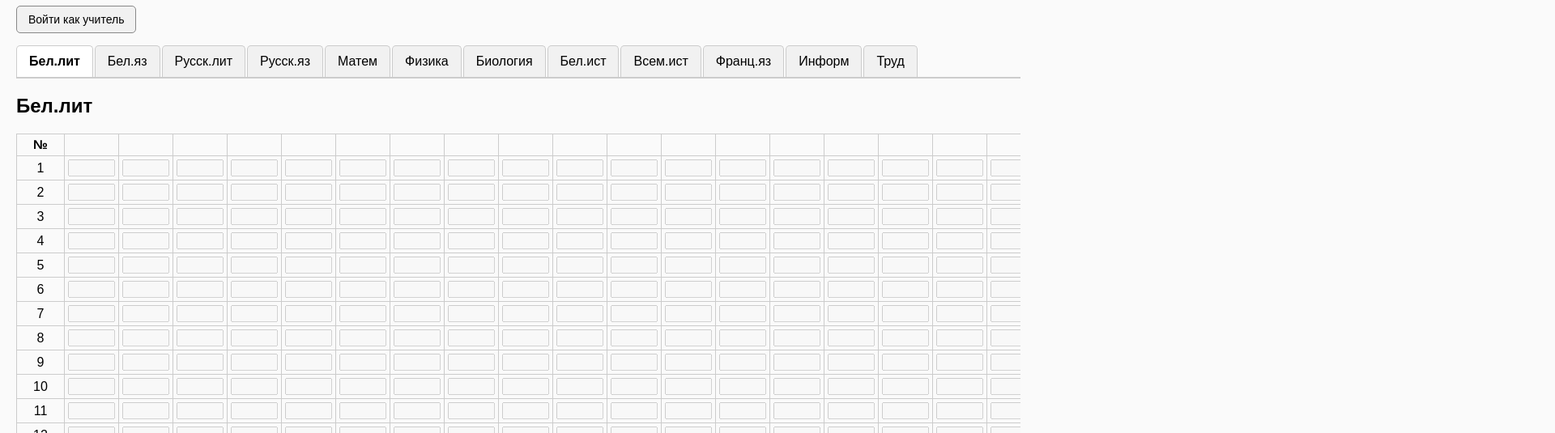
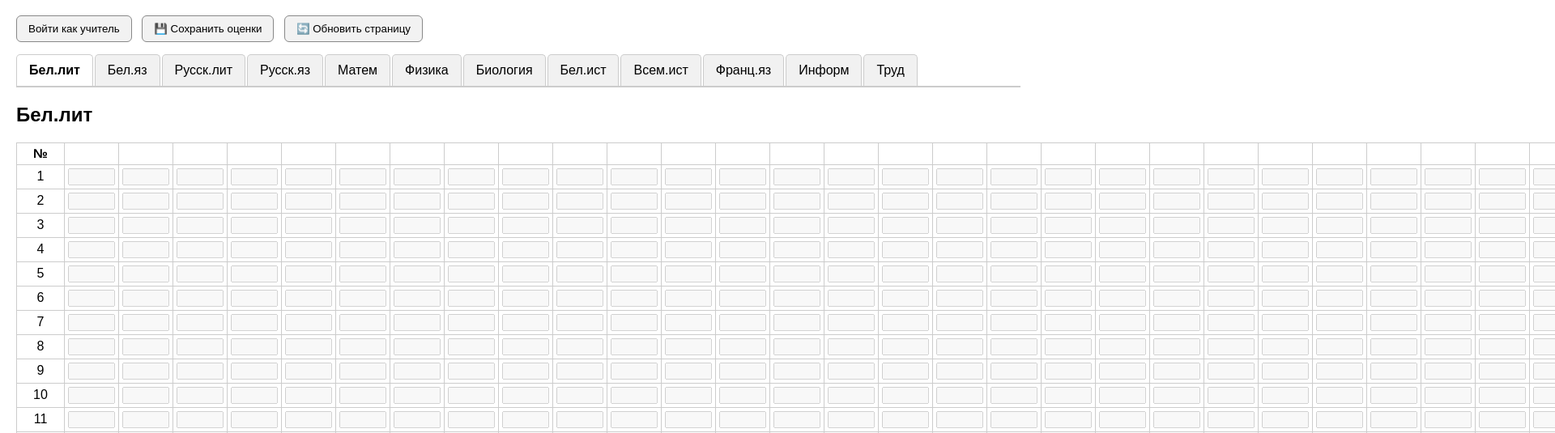
Before and after one commit to sanesmx159/-46, a plain HTML site: page index.html in a window 1280 px wide. Shown: the part 61-596 px from the top of the page at 81% size, 1920 px wide, since content can reach past the window. Drawn offline with Linux system fonts and the light colour scheme.

Commit message:
Update index.html

```diff
--- a/index.html
+++ b/index.html
@@ -8,43 +8,28 @@
   body {
     font-family: Arial, sans-serif;
     margin: 20px;
-    background-color: #fafafa;
   }
-
-  h1 {
-    margin-bottom: 10px;
-  }
-
-  /* кнопка входа учителя */
-  #loginBtn {
-    padding: 8px 14px;
-    font-size: 14px;
-    border: 1px solid #888;
-    border-radius: 5px;
-    background-color: #f1f1f1;
-    cursor: pointer;
-    transition: 0.2s;
+  .top-buttons {
     margin-bottom: 15px;
   }
-
-  #loginBtn:hover {
-    background-color: #e2e2e2;
+  button {
+    padding: 8px 14px;
+    margin-right: 8px;
+    cursor: pointer;
+    border: 1px solid #888;
+    border-radius: 6px;
+    background-color: #f2f2f2;
+    transition: 0.2s;
   }
-
-  #loginBtn:disabled {
-    background-color: #c9ffc9;
-    border-color: #7fd67f;
-    cursor: default;
+  button:hover {
+    background-color: #ddd;
   }
-
-  /* меню вкладок */
   .tabs {
     display: flex;
-    flex-wrap: wrap;
     border-bottom: 2px solid #ccc;
     margin-bottom: 10px;
+    flex-wrap: wrap;
   }
-
   .tab {
     padding: 10px 15px;
     cursor: pointer;
@@ -53,41 +38,28 @@
     background-color: #f1f1f1;
     margin-right: 2px;
     border-radius: 5px 5px 0 0;
-    transition: 0.2s;
   }
-
-  .tab:hover {
-    background-color: #e7e7e7;
-  }
-
   .tab.active {
     background-color: #fff;
     font-weight: bold;
   }
-
-  /* блоки таблиц */
   .tabContent {
     display: none;
   }
-
   .tabContent.active {
     display: block;
   }
-
-  /* таблица */
   table {
     border-collapse: collapse;
     width: 100%;
     overflow-x: auto;
   }
-
   th, td {
     border: 1px solid #ccc;
     padding: 4px;
     min-width: 50px;
     text-align: center;
   }
-
   input[type="number"] {
     width: 50px;
   }
@@ -97,10 +69,12 @@
 
 <h1>Электронный дневник по предметам</h1>
 
-<!-- Кнопка входа учителя -->
-<button id="loginBtn" onclick="showLogin()">Войти как учитель</button>
+<div class="top-buttons">
+  <button onclick="showLogin()">Войти как учитель</button>
+  <button onclick="saveAll()">💾 Сохранить оценки</button>
+  <button onclick="location.reload()">🔄 Обновить страницу</button>
+</div>
 
-<!-- Меню вкладок -->
 <div class="tabs">
   <div class="tab active" onclick="openTab(event, 'bilelit')">Бел.лит</div>
   <div class="tab" onclick="openTab(event, 'belyaz')">Бел.яз</div>
@@ -116,50 +90,48 @@
   <div class="tab" onclick="openTab(event, 'trud')">Труд</div>
 </div>
 
-<!-- Таблицы для каждой вкладки -->
-<div id="bilelit" class="tabContent active"><h2>Бел.лит</h2><div style="overflow-x:auto;"><table></table></div></div>
-<div id="belyaz" class="tabContent"><h2>Бел.яз</h2><div style="overflow-x:auto;"><table></table></div></div>
-<div id="russlit" class="tabContent"><h2>Русск.лит</h2><div style="overflow-x:auto;"><table></table></div></div>
-<div id="russya" class="tabContent"><h2>Русск.яз</h2><div style="overflow-x:auto;"><table></table></div></div>
-<div id="matem" class="tabContent"><h2>Матем</h2><div style="overflow-x:auto;"><table></table></div></div>
-<div id="fizika" class="tabContent"><h2>Физика</h2><div style="overflow-x:auto;"><table></table></div></div>
-<div id="biologiya" class="tabContent"><h2>Биология</h2><div style="overflow-x:auto;"><table></table></div></div>
-<div id="belist" class="tabContent"><h2>Бел.ист</h2><div style="overflow-x:auto;"><table></table></div></div>
-<div id="vsemist" class="tabContent"><h2>Всем.ист</h2><div style="overflow-x:auto;"><table></table></div></div>
-<div id="franc" class="tabContent"><h2>Франц.яз</h2><div style="overflow-x:auto;"><table></table></div></div>
-<div id="inform" class="tabContent"><h2>Информ</h2><div style="overflow-x:auto;"><table></table></div></div>
-<div id="trud" class="tabContent"><h2>Труд</h2><div style="overflow-x:auto;"><table></table></div></div>
+<!-- Контейнеры вкладок -->
+<div id="bilelit" class="tabContent active"><h2>Бел.лит</h2><div><table></table></div></div>
+<div id="belyaz" class="tabContent"><h2>Бел.яз</h2><div><table></table></div></div>
+<div id="russlit" class="tabContent"><h2>Русск.лит</h2><div><table></table></div></div>
+<div id="russya" class="tabContent"><h2>Русск.яз</h2><div><table></table></div></div>
+<div id="matem" class="tabContent"><h2>Матем</h2><div><table></table></div></div>
+<div id="fizika" class="tabContent"><h2>Физика</h2><div><table></table></div></div>
+<div id="biologiya" class="tabContent"><h2>Биология</h2><div><table></table></div></div>
+<div id="belist" class="tabContent"><h2>Бел.ист</h2><div><table></table></div></div>
+<div id="vsemist" class="tabContent"><h2>Всем.ист</h2><div><table></table></div></div>
+<div id="franc" class="tabContent"><h2>Франц.яз</h2><div><table></table></div></div>
+<div id="inform" class="tabContent"><h2>Информ</h2><div><table></table></div></div>
+<div id="trud" class="tabContent"><h2>Труд</h2><div><table></table></div></div>
 
 <script>
 const subjects = ['bilelit','belyaz','russlit','russya','matem','fizika','biologiya','belist','vsemist','franc','inform','trud'];
 const totalRows = 29;
 const totalColumns = 60;
 
-// Переключение вкладок
+// переключение вкладок
 function openTab(evt, tabId) {
-  const tabContents = document.getElementsByClassName('tabContent');
-  for (let i=0; i<tabContents.length; i++) tabContents[i].classList.remove('active');
-  const tabs = document.getElementsByClassName('tab');
-  for (let i=0; i<tabs.length; i++) tabs[i].classList.remove('active');
+  document.querySelectorAll('.tabContent').forEach(el => el.classList.remove('active'));
+  document.querySelectorAll('.tab').forEach(el => el.classList.remove('active'));
   document.getElementById(tabId).classList.add('active');
   evt.currentTarget.classList.add('active');
 }
 
-// Создание таблиц
+// создать таблицы
 for (const subj of subjects) {
-  const tableDiv = document.querySelector(`#${subj} div > table`);
+  const table = document.querySelector(`#${subj} table`);
   const thead = document.createElement('thead');
   const headerRow = document.createElement('tr');
   const thNum = document.createElement('th');
   thNum.textContent = '№';
   headerRow.appendChild(thNum);
+
   for (let i=2; i<=totalColumns; i++) {
     const th = document.createElement('th');
-    th.textContent = '';
     headerRow.appendChild(th);
   }
   thead.appendChild(headerRow);
-  tableDiv.appendChild(thead);
+  table.appendChild(thead);
 
   const tbody = document.createElement('tbody');
   for (let i=1; i<=totalRows; i++) {
@@ -167,13 +139,13 @@ for (const subj of subjects) {
     const tdNum = document.createElement('td');
     tdNum.textContent = i;
     row.appendChild(tdNum);
+
     for (let col=2; col<=totalColumns; col++) {
       const td = document.createElement('td');
       const input = document.createElement('input');
       input.type = 'number';
       input.min = '1';
       input.max = '5';
-      input.placeholder = '';
       input.id = `${subj}_grade_${i}_${col}`;
       input.disabled = true;
       td.appendChild(input);
@@ -181,28 +153,55 @@ for (const subj of subjects) {
     }
     tbody.appendChild(row);
   }
-  tableDiv.appendChild(tbody);
+  table.appendChild(tbody);
 }
 
-// Вход учителя
+// вход учителя
 function showLogin() {
   const pwd = prompt("Введите пароль учителя:");
-  const btn = document.getElementById('loginBtn');
   if (pwd === "1324576800") {
-    alert("Вы успешно вошли как учитель. Можно редактировать оценки.");
+    alert("Режим учителя активирован — теперь можно редактировать оценки.");
+    document.querySelectorAll('input').forEach(el => el.disabled = false);
+  } else {
+    alert("Неверный пароль!");
+  }
+}
+
+// сохранить все данные
+function saveAll() {
+  const data = {};
+  for (const subj of subjects) {
+    data[subj] = [];
+    for (let i=1; i<=totalRows; i++) {
+      const row = [];
+      for (let col=2; col<=totalColumns; col++) {
+        const val = document.getElementById(`${subj}_grade_${i}_${col}`).value || '';
+        row.push(val);
+      }
+      data[subj].push(row);
+    }
+  }
+  localStorage.setItem('gradesData', JSON.stringify(data));
+  alert("✅ Все оценки сохранены!");
+}
+
+// загрузить данные при открытии
+window.onload = function() {
+  const saved = localStorage.getItem('gradesData');
+  if (saved) {
+    const data = JSON.parse(saved);
     for (const subj of subjects) {
-      for(let i=1; i<=totalRows; i++) {
-        for(let col=2; col<=totalColumns; col++) {
-          document.getElementById(`${subj}_grade_${i}_${col}`).disabled = false;
+      if (data[subj]) {
+        for (let i=1; i<=totalRows; i++) {
+          for (let col=2; col<=totalColumns; col++) {
+            const input = document.getElementById(`${subj}_grade_${i}_${col}`);
+            if (input) input.value = data[subj][i-1]?.[col-2] || '';
+          }
         }
       }
     }
-    btn.textContent = "Вы вошли как учитель";
-    btn.disabled = true;
-  } else {
-    alert("Неверный пароль");
   }
-}
+};
 </script>
 
 </body>
```
